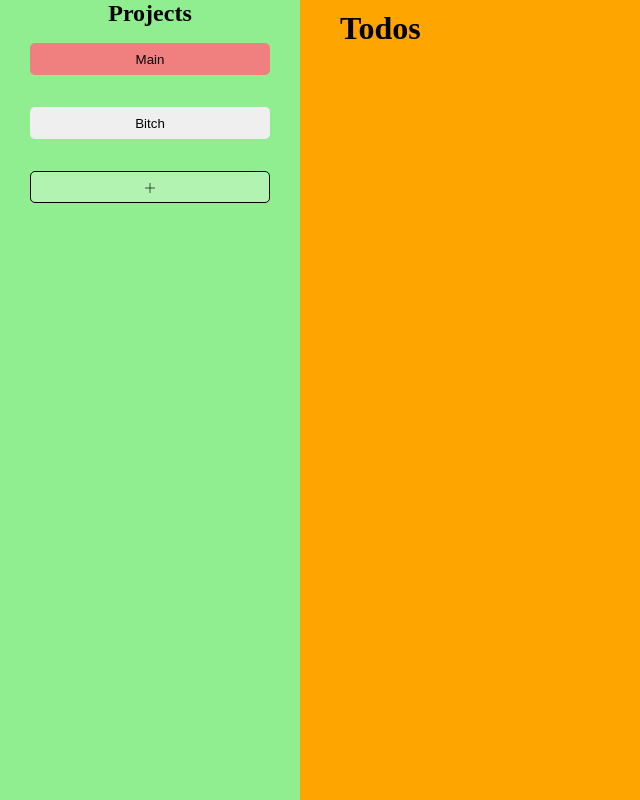
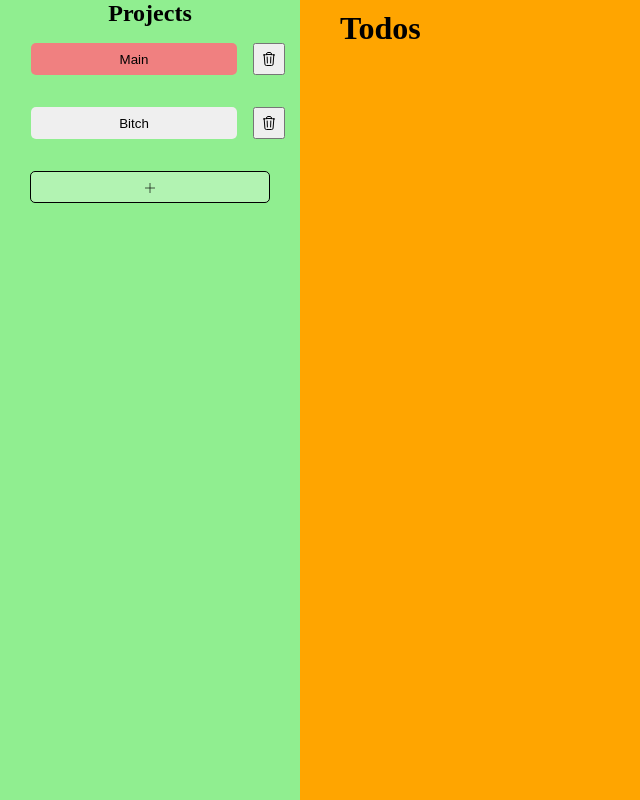
Before and after one commit to firepeashooter/to-do-web-app, a website built with webpack: page src/index.html in a window 1280 px wide. Shown: the whole page, without its empty margins (0-640 px from the left). Built offline with nearby package versions, Linux system fonts and the light colour scheme.

Commit message:
Add fuctionality to delete projects

```diff
--- a/src/scripts/ScreenController.js
+++ b/src/scripts/ScreenController.js
@@ -25,15 +25,30 @@ export class ScreenController{
         //Renders all project buttons
         for (let i = 0; i < this.projects.length; i++){
             let projectButton = document.createElement("button");
+
             projectButton.classList.add("project--button");
             projectButton.textContent = this.projects[i].name;
             projectButton.dataset.id = this.projects[i].id;
+
+
+
+            let deleteProjectButton = document.createElement("button");
+            deleteProjectButton.dataset.id = this.projects[i].id;
+            deleteProjectButton.classList.add("delete--project--button");
+            deleteProjectButton.innerHTML = '<svg xmlns="http://www.w3.org/2000/svg" fill="none" viewBox="0 0 24 24" stroke-width="1.5" stroke="currentColor" class="size-6"><path stroke-linecap="round" stroke-linejoin="round" d="m14.74 9-.346 9m-4.788 0L9.26 9m9.968-3.21c.342.052.682.107 1.022.166m-1.022-.165L18.16 19.673a2.25 2.25 0 0 1-2.244 2.077H8.084a2.25 2.25 0 0 1-2.244-2.077L4.772 5.79m14.456 0a48.108 48.108 0 0 0-3.478-.397m-12 .562c.34-.059.68-.114 1.022-.165m0 0a48.11 48.11 0 0 1 3.478-.397m7.5 0v-.916c0-1.18-.91-2.164-2.09-2.201a51.964 51.964 0 0 0-3.32 0c-1.18.037-2.09 1.022-2.09 2.201v.916m7.5 0a48.667 48.667 0 0 0-7.5 0" /></svg>';
+
+            let projectDiv = document.createElement("div");
+            projectDiv.classList.add("project--div");
+
 
             //If active project we highlight it
             if (this.projects[i].id == this.activeProject.id){
                 projectButton.classList.add("active");
             }
-            sidebar.appendChild(projectButton);
+
+            projectDiv.appendChild(projectButton);
+            projectDiv.appendChild(deleteProjectButton);
+            sidebar.appendChild(projectDiv);
         }
 
         //renders add project button
@@ -43,6 +58,17 @@ export class ScreenController{
 
         sidebar.appendChild(addProject);
 
+    }
+
+    deleteProject(projectID){
+        for(let i = 0; i < this.projects.length; i++){
+            if (this.projects[i].id == projectID){
+                this.projects.splice(i, 1);
+                return;
+            }
+        }
+
+        throw new Error("No such Project found");
     }
 
 
--- a/src/scripts/index.js
+++ b/src/scripts/index.js
@@ -156,8 +156,12 @@ sidebar.addEventListener("click", (e) => {
         addProjectModal.classList.add("show");
         addProjectModal.showModal();
 
-    }else{
-        return;
+    }else if (e.target.classList.contains("delete--project--button")){
+
+        const projectID = e.target.dataset.id;
+
+        myController.deleteProject(projectID);
+        myController.refreshScreen();
     }
 
 });
--- a/src/styles.css
+++ b/src/styles.css
@@ -51,7 +51,7 @@ svg{
 }
 
 .project--button{
-    width: 80%;
+    flex:3;
     height: 2rem;
     border:none;
     margin:1rem;
@@ -84,6 +84,27 @@ svg{
     width: 1rem;
     height: 1rem;
     color: black;
+}
+
+.project--div{
+    display: flex;
+    justify-content: space-between;
+    align-items: center;
+
+    width:90%
+}
+
+.delete--project--button{
+    height: 2rem;
+    width: 2rem;
+    display: flex;
+    justify-content: center;
+    align-items: center;
+}
+
+.delete--project--button svg{
+    height: 1rem;
+    width: 1rem;
 }
 
 .modal{
```
